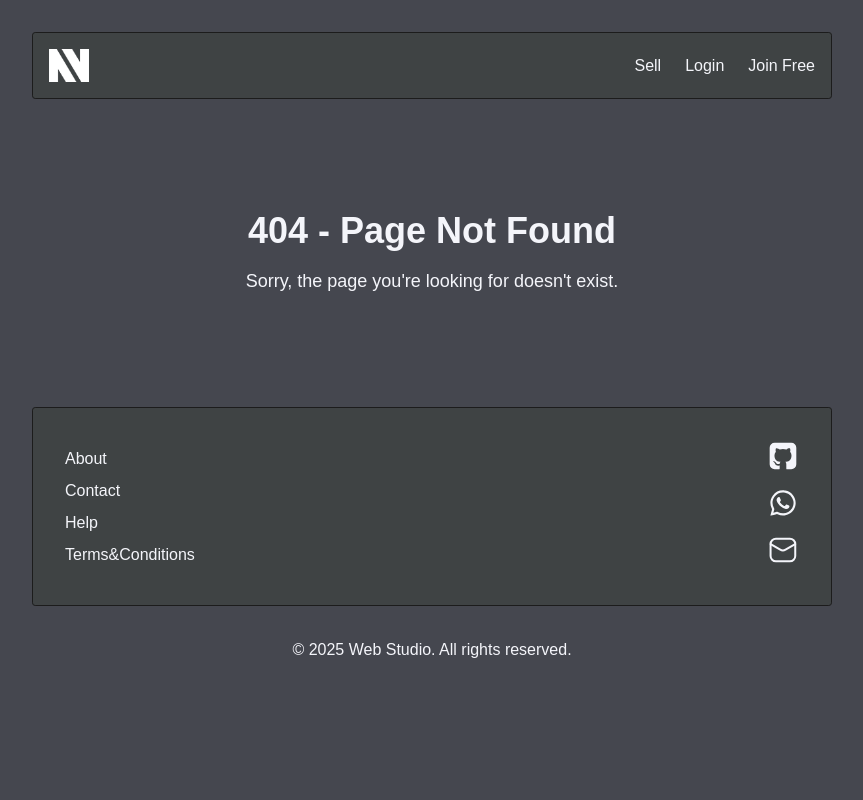
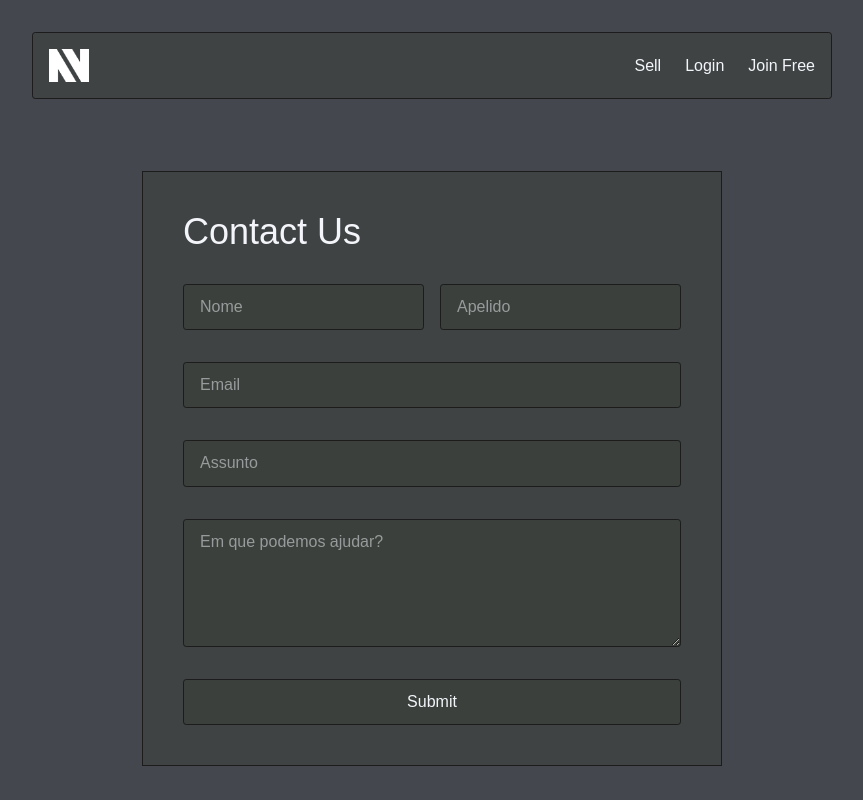
Before and after one commit to ArcidesFerrao/digital-marketplace, a Next.js app: page /contact in a window 1280 px wide. Before the commit this address had no page. Shown: the top 800 px of the page, without its empty margins (208-1071 px from the left). Built offline with nearby package versions, Linux system fonts and the light colour scheme; a web font is replaced by a local one.

Commit message:
contact form added

```diff
--- /dev/null
+++ b/src/app/contact/page.tsx
@@ -0,0 +1,11 @@
+import { ContactForm } from "@/components/ContactForm";
+import React from "react";
+
+export default function ContactPage() {
+  return (
+    <main className="flex flex-col justify-center items-center gap-6 p-10">
+      <ContactForm />
+      <section className="footer-contact"></section>
+    </main>
+  );
+}
--- a/src/app/globals.css
+++ b/src/app/globals.css
@@ -49,7 +49,8 @@ fieldset {
 }
 
 a,
-button {
+button,
+input[type="submit"] {
   cursor: pointer;
 }
 
@@ -89,16 +90,32 @@ input[type="number"] {
 textarea {
   min-height: 8rem;
 }
+
+button:active,
+input[type="submit"]:active {
+  color: var(--hover);
+}
+
+button {
+  transition: all ease-in 200ms;
+}
+textarea,
+input,
+input[type="submit"],
+.call-action a,
+.hero-buttons span {
+  transition: all ease-in 400ms;
+}
 textarea,
 input,
 button,
+input[type="submit"],
 .call-action a,
 .hero-buttons span {
   padding: 0.63rem 1rem;
   border: 1px solid var(--hover);
   background-color: var(--accent);
   border-radius: 0.2rem;
-  transition: all ease-in 400ms;
 }
 input:focus {
   background-color: var(--foreground);
@@ -137,6 +154,7 @@ p {
 }
 
 button:hover,
+input[type="submit"]:hover,
 .call-action a:hover,
 .hero-buttons span:hover,
 .product-card button:hover,
--- /dev/null
+++ b/src/components/ContactForm.tsx
@@ -0,0 +1,52 @@
+import React from "react";
+
+export const ContactForm = () => {
+  return (
+    <form
+      //   onSubmit={handleSubmit}
+      className="contact-form flex flex-col justify-between min-w-96 gap-8 p-10"
+    >
+      <section className="header">
+        <h2 className="text-4xl font-medium">Contact Us</h2>
+      </section>
+      <div className="full-name flex  gap-4">
+        <input type="text" name="name" id="name" placeholder="Nome" required />
+
+        <input
+          type="text"
+          name="apelido"
+          id="apelido"
+          placeholder="Apelido"
+          required
+        />
+      </div>
+      <input
+        type="text"
+        name="email"
+        id="email"
+        placeholder="Email"
+        className="w-full"
+        required
+      />
+      <input
+        type="text"
+        name="assunto"
+        id="assunto"
+        placeholder="Assunto"
+        className="w-full"
+      />
+      <textarea
+        className="flex w-full rounded-sm"
+        name="mensagem"
+        id="mensagem"
+        placeholder="Em que podemos ajudar?"
+        required
+      ></textarea>
+      <input
+        type="submit"
+        // value={isSending ? "Enviando..." : "Enviar Mensagem"}
+        id="enviar"
+      />
+    </form>
+  );
+};
--- a/src/components/Footer.tsx
+++ b/src/components/Footer.tsx
@@ -6,7 +6,7 @@ export const Footer = () => (
     <footer className="w-full flex items-center gap-10 justify-between p-8 my-10">
       <div className="m-0 flex flex-col gap-2">
         <Link href="/#services">About</Link>
-        <Link href="/#projects">Contact</Link>
+        <Link href="/contact">Contact</Link>
         <Link href="/#contact">Help</Link>
         <Link href="/#contact">Terms&Conditions</Link>
       </div>
```
